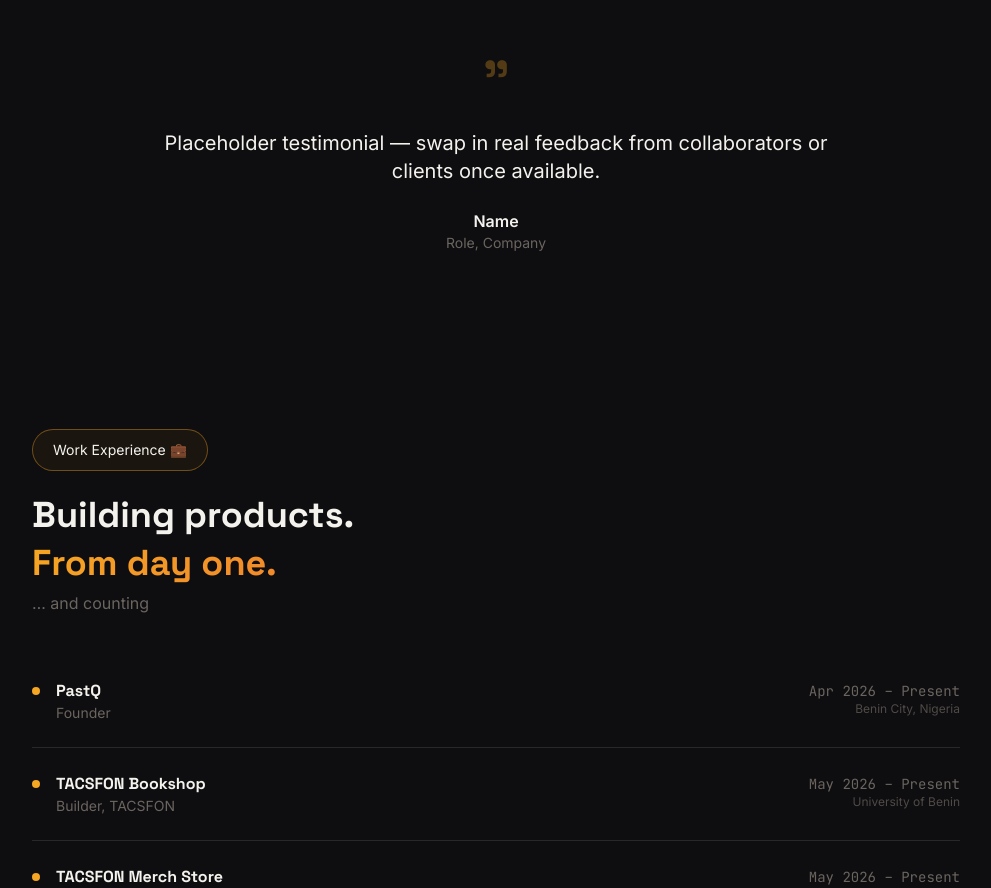
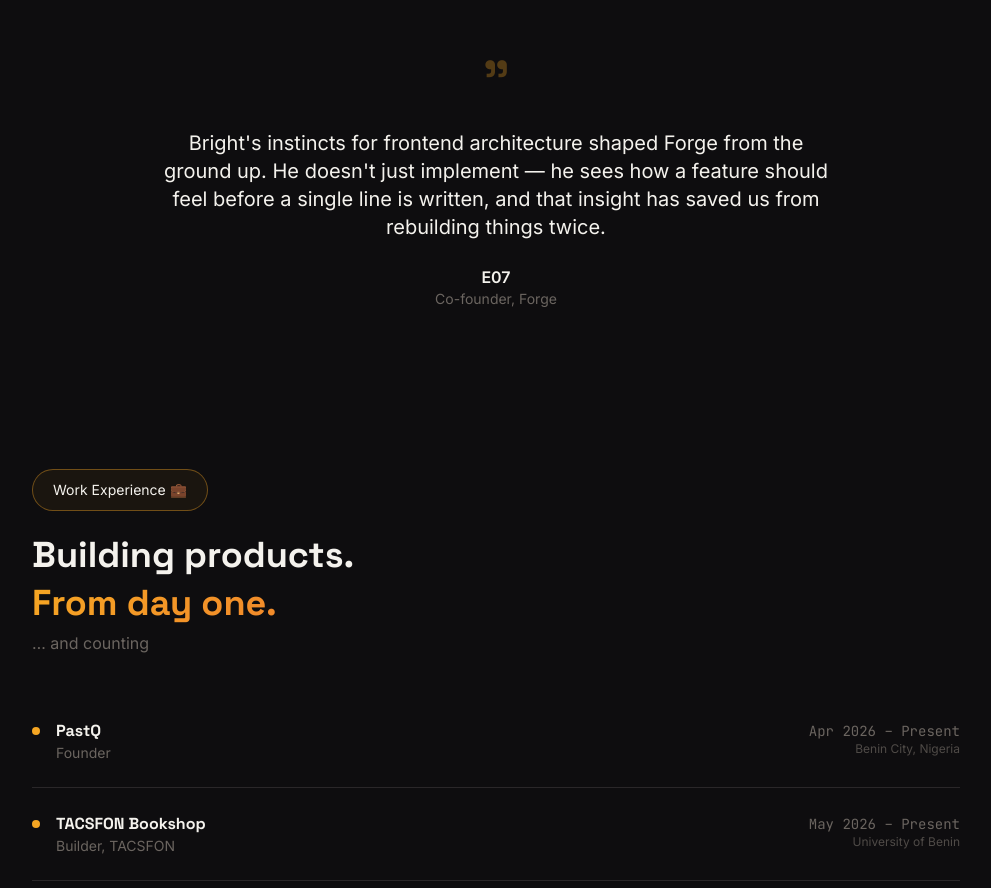
Before and after one commit to ImperioKDB/Bright.ng, a Next.js app: page / in a window 1280 px wide. Shown: the part 2366-3254 px from the top of the page, without its empty margins (144-1135 px from the left). Built offline with nearby package versions, Linux system fonts and the light colour scheme.

Commit message:
Add E07 testimonial for Forge co-founding

```diff
--- a/components/Testimonials.tsx
+++ b/components/Testimonials.tsx
@@ -8,9 +8,9 @@
 const testimonials = [
   {
     quote:
-      "Placeholder testimonial — swap in real feedback from collaborators or clients once available.",
-    name: "Name",
-    role: "Role, Company",
+      "Bright's instincts for frontend architecture shaped Forge from the ground up. He doesn't just implement — he sees how a feature should feel before a single line is written, and that insight has saved us from rebuilding things twice.",
+    name: "E07",
+    role: "Co-founder, Forge",
   },
 ];
 
```
